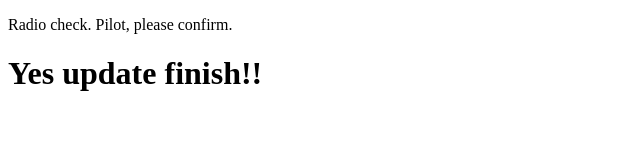
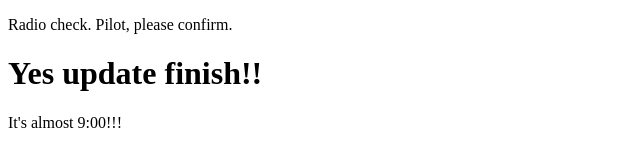
Before and after one commit to Ogunite/communication-log, a plain HTML site: page index.html in a window 1280 px wide. Shown: the whole page, without its empty margins (0-640 px from the left). Drawn offline with Linux system fonts and the light colour scheme.

Commit message:
Here's my change.:)

```diff
--- a/index.html
+++ b/index.html
@@ -3,5 +3,6 @@
    <body>
       <p>Radio check. Pilot, please confirm.</p>
       <h1> Yes update finish!!</h1>
+      <p>It's almost 9:00!!!</p>
    </body>
 </html>
```
